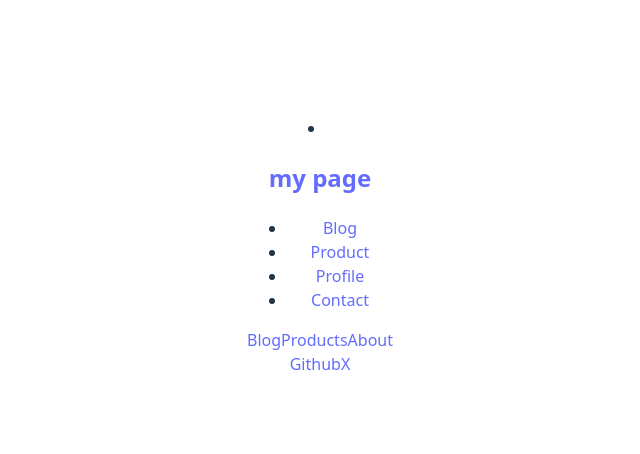
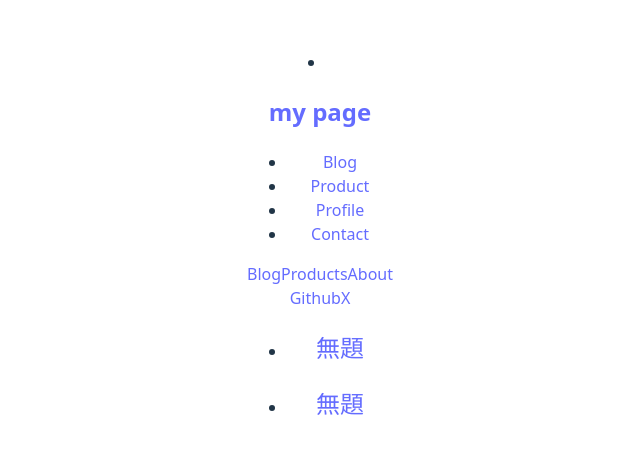
Before and after one commit to morikouuu/my-page, a React (Vite) app: page / in a window 1280 px wide. Shown: the part 154-608 px from the top of the page, without its empty margins (320-960 px from the left). Built offline with nearby package versions, Linux system fonts and the light colour scheme.

Commit message:
add:usePost--customhook

```diff
--- /dev/null
+++ b/src/hooks/usePosts.ts
@@ -0,0 +1,23 @@
+import fm from "front-matter";
+import type { BlogFrontMatter } from "../type";
+import type { PostList } from "../type";
+
+export const usePosts = (): PostList[] => {
+	const posts = import.meta.glob("../posts/*.md", {
+		eager: true,
+		query: "?raw",
+		import: "default",
+	}) as Record<string, string>;
+
+	// 読み込んだファイルをBlogPost型の配列に変換
+	const postList: PostList[] = Object.entries(posts).map(([path, content]) => {
+		const slug = path.split("/").pop()?.replace(".md", "") || "";
+		const { attributes } = fm<BlogFrontMatter>(content);
+		// frontmatterのデータとslugを組み合わせてBlogPostオブジェクトを作成
+		return {
+			slug,
+			attributes,
+		};
+	});
+	return postList;
+};
--- a/src/pages/blog.tsx
+++ b/src/pages/blog.tsx
@@ -1,31 +1,8 @@
 import { Link } from "react-router-dom";
-import fm from "front-matter";
-import type { BlogFrontMatter } from "../type";
+import { usePosts } from "../hooks/usePosts";
 
-// ブログ投稿の型定義
-// frontmatterから取得する情報の構造を定義
-type BlogPost = {
-	slug: string;
-	attributes: BlogFrontMatter;
-};
 const Blog = () => {
-	// "../posts/*.md"と文字列で取得して、postsに格納
-	const posts = import.meta.glob("../posts/*.md", {
-		eager: true,
-		query: "?raw",
-		import: "default",
-	}) as Record<string, string>;
-
-	// 読み込んだファイルをBlogPost型の配列に変換
-	const postList: BlogPost[] = Object.entries(posts).map(([path, content]) => {
-		const slug = path.split("/").pop()?.replace(".md", "") || "";
-		const { attributes } = fm<BlogFrontMatter>(content);
-		// frontmatterのデータとslugを組み合わせてBlogPostオブジェクトを作成
-		return {
-			slug,
-			attributes,
-		};
-	});
+	const postList = usePosts();
 
 	return (
 		<div>
@@ -37,7 +14,9 @@ const Blog = () => {
 						<Link to={`/blog/${post.slug}`}>
 							{/* サムネイル画像がある場合のみ表示 */}
 							<div>
-								<h2>{post.attributes.title || "無題"}</h2>
+								<h2>{post.title || "無題"}</h2>
+								{post.description && <p>{post.description}</p>}
+								{post.date && <p>{post.date}</p>}
 							</div>
 						</Link>
 					</li>
--- a/src/pages/home.tsx
+++ b/src/pages/home.tsx
@@ -1,8 +1,8 @@
 import { Link } from "react-router-dom";
-
+import { usePosts } from "../hooks/usePosts";
 const Home = () => {
 	const bubbles = [
-		{ id: 1, label: "Blog", link: "/blog", image: "/images/blog.png" },
+		{ id: 1, label: "Blog", link: "/blog/post1" },
 		{
 			id: 2,
 			label: "Products",
@@ -15,6 +15,8 @@ const Home = () => {
 		{ id: 1, label: "Github", link: "" },
 		{ id: 2, label: "X", link: "" },
 	];
+
+	const postList = usePosts({ limit: 3 });
 	return (
 		<div>
 			<div className="bubble-area">
@@ -32,6 +34,21 @@ const Home = () => {
 						</Link>
 					))}
 				</div>
+				<div>
+					<ul>
+						{/* postListの各投稿をカード形式で表示 */}
+						{postList.map((post) => (
+							<li key={post.slug}>
+								<Link to={`/blog/${post.slug}`}>
+									{/* サムネイル画像がある場合のみ表示 */}
+									<div>
+										<h2>{post.title || "無題"}</h2>
+									</div>
+								</Link>
+							</li>
+						))}
+					</ul>
+				</div>
 			</div>
 		</div>
 	);
--- a/src/pages/profile.tsx
+++ b/src/pages/profile.tsx
@@ -1,7 +1,9 @@
+import Footer from "../components/footer";
 const Profile = () => {
 	return (
 		<div>
 			<h1>My Profile</h1>
+			<img src="/images/profile.jpg" alt="Profile" />
 			<p>
 				現在、プログラミングを勉強しています。 主に JavaScript / React / Java
 				を学習中で、なかでも React の開発がとても楽しいと感じています。
@@ -11,10 +13,18 @@ const Profile = () => {
 				将来的には、Zenn
 				などのプラットフォームでも記事を投稿したいと思っています。
 			</p>
+
+			<h2>経歴</h2>
+			<ul>
+				<li>2024年4月 - 現在: プログラミングを勉強中</li>
+				<li>2023年 -大学中退</li>
+				<li>2020年 - 慶應大学中退</li>
+			</ul>
 			<p>
 				最後まで見てくださってありがとうございます。
 				これからも学び続け、少しずつ形にしていけたらと思います。
 			</p>
+			<Footer />
 		</div>
 	);
 };
```
Also changed, not shown: src/type.ts (+10 -5 lines), src/posts/post2.md (added).
